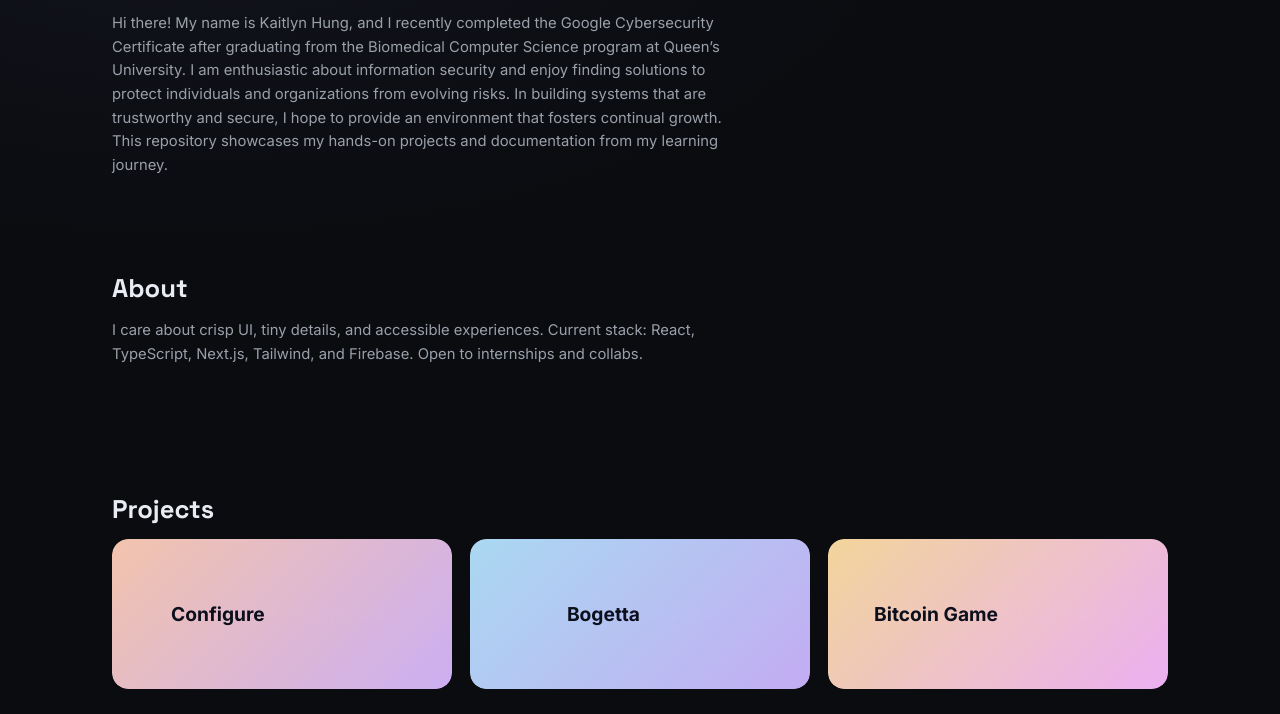
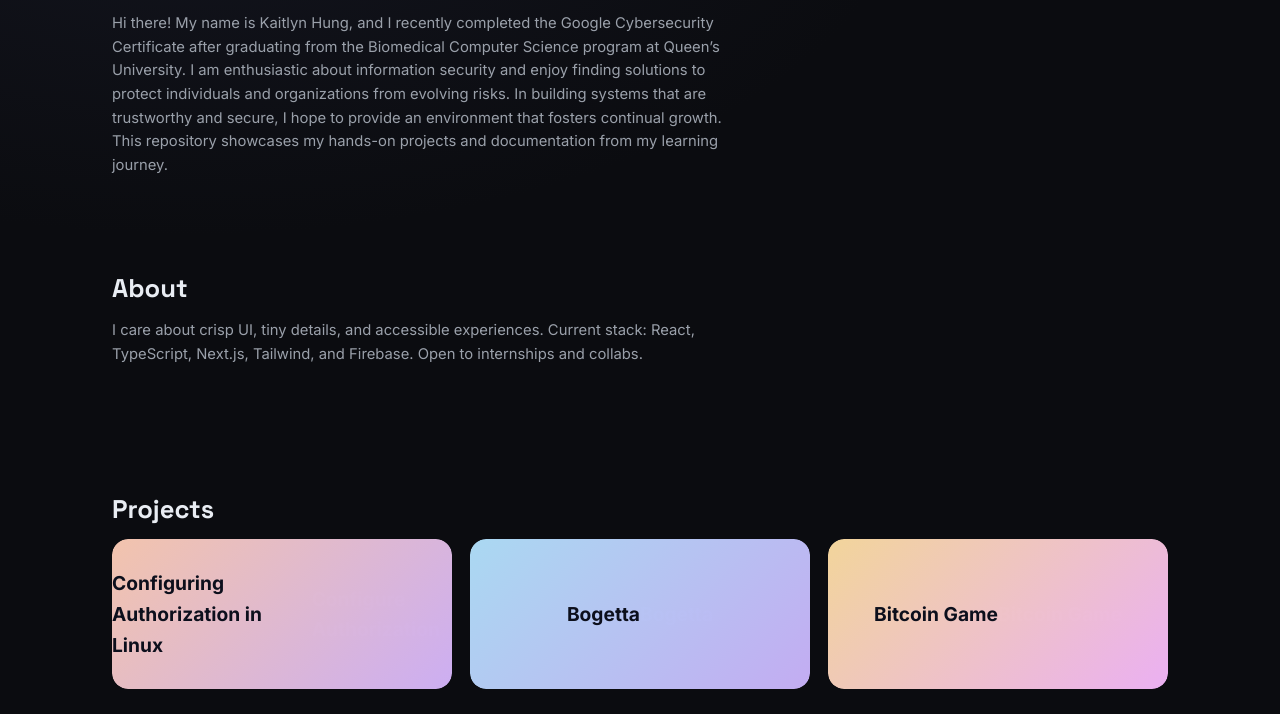
Before and after one commit to kaitlyn-hung/test-kaitlyn-hung.github.io, a plain HTML site: page index.html in a window 1280 px wide. Shown: the part 238-952 px from the top of the page. Drawn offline with Linux system fonts and the light colour scheme.

Commit message:
Update index.html

```diff
--- a/index.html
+++ b/index.html
@@ -139,7 +139,7 @@ This repository showcases my hands-on projects and documentation from my learnin
     <section id="projects" class="section">
       <h2>Projects</h2>
       <div class="grid">
-        <a class="card" style="--ga: var(--g-1a); --gb: var(--g-1b);" href="https://github.com/kaitlyn-hung/kaitlyn-hung.github.io/blob/main/linux-permissions/README.md"><span>Configure</span>Authorization</a>
+        <a class="card" style="--ga: var(--g-1a); --gb: var(--g-1b);" href="https://github.com/kaitlyn-hung/kaitlyn-hung.github.io/blob/main/linux-permissions/README.md"><span>Configuring Authorization in Linux</span>Configure Authorization</a>
         <a class="card" style="--ga: var(--g-2a); --gb: var(--g-2b);" href="https://github.com/yourhandle/bogetta" target="_blank"><span>Bogetta</span>Bogetta</a>
         <a class="card" style="--ga: var(--g-3a); --gb: var(--g-3b);" href="https://github.com/yourhandle/bitcoin-game" target="_blank"><span>Bitcoin Game</span>Bitcoin Game</a>
        <!--
```
